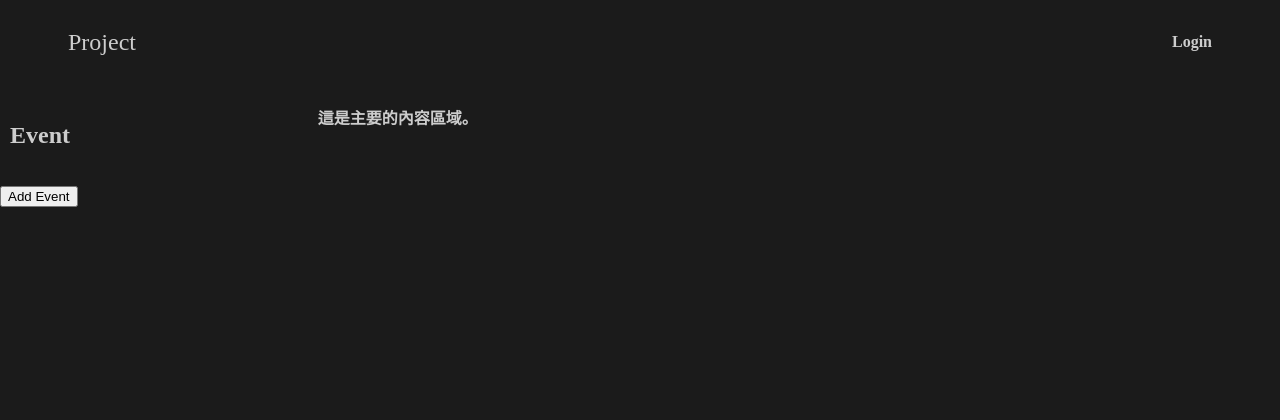
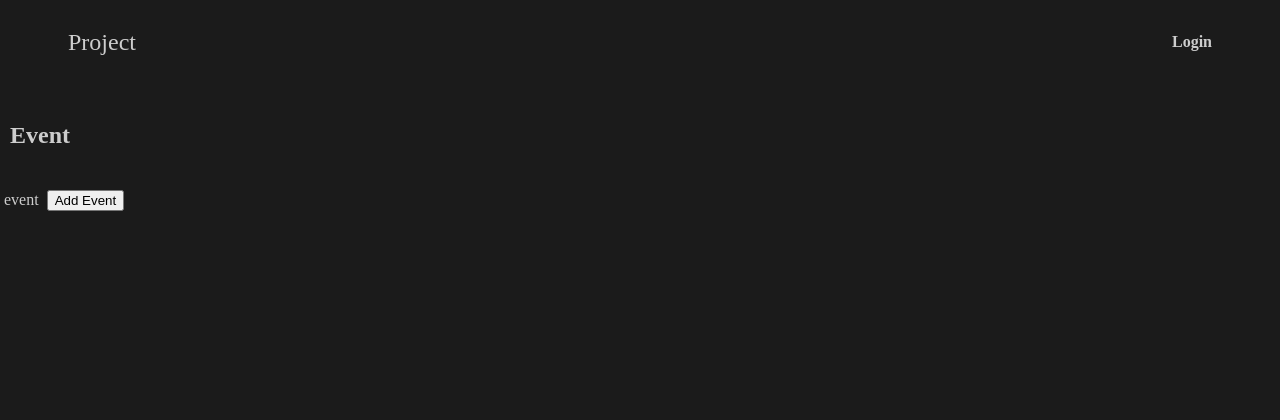
Before and after one commit to morrischen890717/112_Web, a Django app: page / in a window 1280 px wide. Shown: the top 420 px of the page. Run offline with Django 4.2, Linux system fonts and the light colour scheme.

Commit message:
add eventPage.html

```diff
--- a/project/manage_system/views.py
+++ b/project/manage_system/views.py
@@ -3,3 +3,6 @@
 # Create your views here.
 def homepage(request):
     return render(request, 'base.html')
+
+def eventPage(request):
+    return render(request, 'eventPage.html')
--- a/project/project/urls.py
+++ b/project/project/urls.py
@@ -16,9 +16,10 @@
 """
 from django.contrib import admin
 from django.urls import path
-from manage_system.views import homepage
+from manage_system.views import homepage, eventPage
 
 urlpatterns = [
     path("admin/", admin.site.urls),
     path('', homepage),
+    path("eventPage", eventPage),
 ]
--- a/project/templates/Base.html
+++ /dev/null
@@ -1,25 +0,0 @@
-{% load static %}
-<head>
-    <title>base</title>
-    <link rel="stylesheet" href="{% static "css/base.css" %}" />
-    <link rel="stylesheet" href="{% static "css/nav.css" %}" />
-    <link
-    rel="stylesheet"
-    href="https://fonts.googleapis.com/css2?family=Material+Symbols+Outlined:opsz,wght,FILL,GRAD@20..48,100..700,0..1,-50..200"
-    />
-</head>
-<body>
-  <div class="top-navigation">
-    <a href="/" class="logo">Project</a>
-    <a href="/"><h4>Login</h4></a>
-  </div>
-  <div class="main-wrapper">
-    <div class="sidebar-container">
-      <h2> Event </h2>
-      <button type="button" class="btn btn-primary">Add Event</button>
-    </div>
-    {% block main-wrapper %}{% endblock %}
-    <h4> 這是主要的內容區域。 </h4>
-  </div>
-</body>
-</html>
--- /dev/null
+++ b/project/templates/base.html
@@ -0,0 +1,26 @@
+{% load static %}
+<html>
+  <head>
+    <title>base</title>
+    <link rel="stylesheet" href="{% static "css/base.css" %}" /> <link
+    rel="stylesheet" href="{% static "css/nav.css" %}" />
+    <link
+      rel="stylesheet"
+      href="https://fonts.googleapis.com/css2?family=Material+Symbols+Outlined:opsz,wght,FILL,GRAD@20..48,100..700,0..1,-50..200"
+    />
+  </head>
+  <body>
+    <div class="top-navigation">
+      <a href="/" class="logo">Project</a>
+      <a href="/"><h4>Login</h4></a>
+    </div>
+    <div class="main-wrapper">
+      <div class="sidebar-container">
+        <h2>Event</h2>
+        <a href="/eventPage">event</a>
+        <button type="button" class="btn btn-primary">Add Event</button>
+      </div>
+      {% block main-wrapper %}{% endblock %}
+    </div>
+  </body>
+</html>
--- a/project/templates/addEvent.html
+++ b/project/templates/eventPage.html
@@ -2,7 +2,7 @@
 <div class="main-content">
   <header><h1>新增活動</h1></header>
   <section id="new-event">
-    <form action="/addEvent" method="get">
+    <form action="/eventPage" method="get">
       <label for="event-name">活動名稱</label>
       <input type="text" id="event-name" placeholder="請輸入活動名稱" />
       <label for="email-text">Email 內容</label>
```
